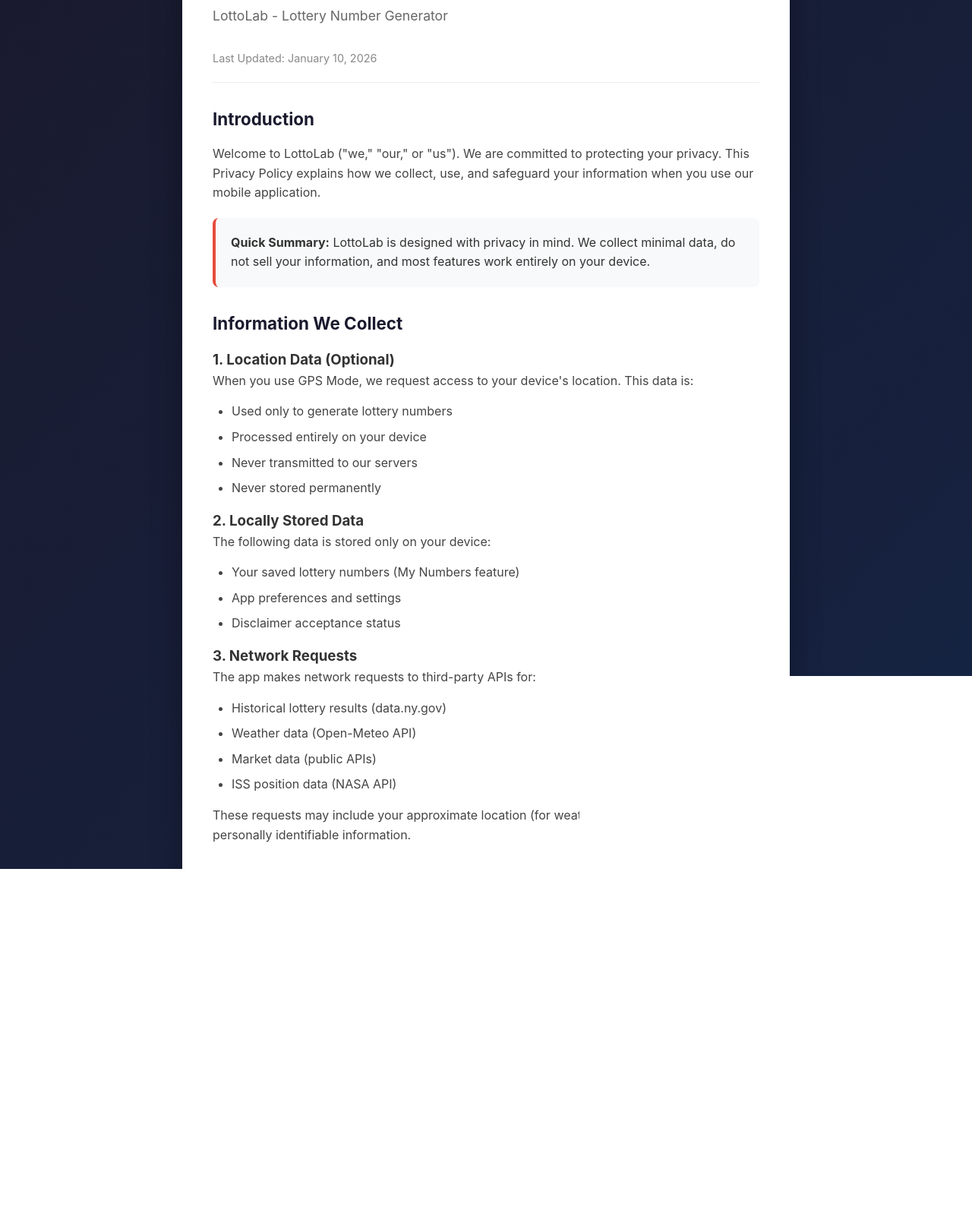
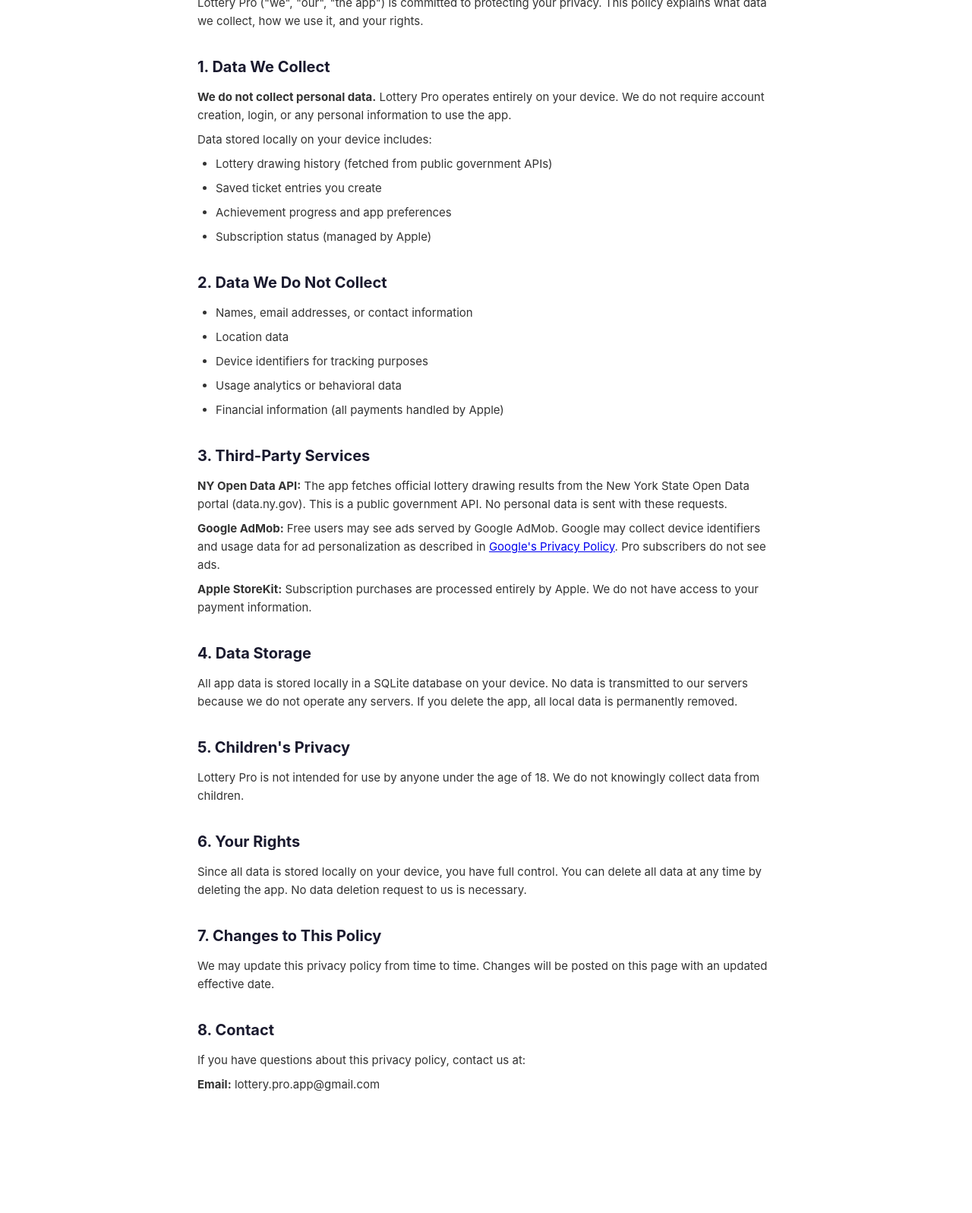
Before and after one commit to burademirung/lotto-website, a plain HTML site: page privacy-policy.html in a window 1280 px wide. Shown: the part 127-1724 px from the top of the page at 76% size. After the commit the page ends 1611 px from the top, so only its background shows below. Drawn offline with Linux system fonts and the light colour scheme.

Commit message:
Update privacy policy for Lottery Pro app

```diff
--- a/privacy-policy.html
+++ b/privacy-policy.html
@@ -3,182 +3,80 @@
 <head>
     <meta charset="UTF-8">
     <meta name="viewport" content="width=device-width, initial-scale=1.0">
-    <title>Privacy Policy - LottoLab</title>
+    <title>Lottery Pro — Privacy Policy</title>
     <style>
-        * {
-            margin: 0;
-            padding: 0;
-            box-sizing: border-box;
-        }
-        body {
-            font-family: -apple-system, BlinkMacSystemFont, 'Segoe UI', Roboto, Oxygen, Ubuntu, sans-serif;
-            line-height: 1.6;
-            color: #333;
-            background: linear-gradient(135deg, #1a1a2e 0%, #16213e 50%, #0f3460 100%);
-            min-height: 100vh;
-            padding: 20px;
-        }
-        .container {
-            max-width: 800px;
-            margin: 0 auto;
-            background: #fff;
-            border-radius: 16px;
-            padding: 40px;
-            box-shadow: 0 10px 40px rgba(0, 0, 0, 0.3);
-        }
-        h1 {
-            color: #E74C3C;
-            margin-bottom: 10px;
-            font-size: 2.5em;
-        }
-        .app-name {
-            color: #666;
-            font-size: 1.1em;
-            margin-bottom: 30px;
-        }
-        .last-updated {
-            color: #888;
-            font-size: 0.9em;
-            margin-bottom: 30px;
-            padding-bottom: 20px;
-            border-bottom: 1px solid #eee;
-        }
-        h2 {
-            color: #1a1a2e;
-            margin-top: 30px;
-            margin-bottom: 15px;
-            font-size: 1.4em;
-        }
-        p {
-            margin-bottom: 15px;
-            color: #444;
-        }
-        ul {
-            margin: 15px 0;
-            padding-left: 25px;
-        }
-        li {
-            margin-bottom: 8px;
-            color: #444;
-        }
-        .highlight {
-            background: #f8f9fa;
-            padding: 20px;
-            border-radius: 8px;
-            margin: 20px 0;
-            border-left: 4px solid #E74C3C;
-        }
-        .contact {
-            background: #1a1a2e;
-            color: #fff;
-            padding: 20px;
-            border-radius: 8px;
-            margin-top: 30px;
-        }
-        .contact h2 {
-            color: #fff;
-            margin-top: 0;
-        }
-        .contact a {
-            color: #E74C3C;
-        }
-        footer {
-            text-align: center;
-            margin-top: 30px;
-            padding-top: 20px;
-            border-top: 1px solid #eee;
-            color: #888;
-            font-size: 0.9em;
-        }
+        * { margin: 0; padding: 0; box-sizing: border-box; }
+        body { font-family: -apple-system, BlinkMacSystemFont, 'Segoe UI', Roboto, sans-serif; line-height: 1.6; color: #333; max-width: 800px; margin: 0 auto; padding: 20px; }
+        h1 { font-size: 28px; margin-bottom: 8px; }
+        h2 { font-size: 20px; margin-top: 32px; margin-bottom: 12px; color: #1a1a2e; }
+        p, li { margin-bottom: 8px; font-size: 15px; }
+        ul { padding-left: 24px; }
+        .date { color: #666; font-size: 14px; margin-bottom: 24px; }
+        .section { margin-bottom: 24px; }
     </style>
 </head>
 <body>
-    <div class="container">
-        <h1>Privacy Policy</h1>
-        <p class="app-name">LottoLab - Lottery Number Generator</p>
-        <p class="last-updated">Last Updated: January 10, 2026</p>
+    <h1>Privacy Policy</h1>
+    <p class="date">Effective Date: February 1, 2026</p>
 
-        <h2>Introduction</h2>
-        <p>Welcome to LottoLab ("we," "our," or "us"). We are committed to protecting your privacy. This Privacy Policy explains how we collect, use, and safeguard your information when you use our mobile application.</p>
+    <div class="section">
+        <p>Lottery Pro ("we", "our", "the app") is committed to protecting your privacy. This policy explains what data we collect, how we use it, and your rights.</p>
+    </div>
 
-        <div class="highlight">
-            <strong>Quick Summary:</strong> LottoLab is designed with privacy in mind. We collect minimal data, do not sell your information, and most features work entirely on your device.
-        </div>
+    <div class="section">
+        <h2>1. Data We Collect</h2>
+        <p><strong>We do not collect personal data.</strong> Lottery Pro operates entirely on your device. We do not require account creation, login, or any personal information to use the app.</p>
+        <p>Data stored locally on your device includes:</p>
+        <ul>
+            <li>Lottery drawing history (fetched from public government APIs)</li>
+            <li>Saved ticket entries you create</li>
+            <li>Achievement progress and app preferences</li>
+            <li>Subscription status (managed by Apple)</li>
+        </ul>
+    </div>
 
-        <h2>Information We Collect</h2>
+    <div class="section">
+        <h2>2. Data We Do Not Collect</h2>
+        <ul>
+            <li>Names, email addresses, or contact information</li>
+            <li>Location data</li>
+            <li>Device identifiers for tracking purposes</li>
+            <li>Usage analytics or behavioral data</li>
+            <li>Financial information (all payments handled by Apple)</li>
+        </ul>
+    </div>
 
-        <h3>1. Location Data (Optional)</h3>
-        <p>When you use GPS Mode, we request access to your device's location. This data is:</p>
-        <ul>
-            <li>Used only to generate lottery numbers</li>
-            <li>Processed entirely on your device</li>
-            <li>Never transmitted to our servers</li>
-            <li>Never stored permanently</li>
-        </ul>
+    <div class="section">
+        <h2>3. Third-Party Services</h2>
+        <p><strong>NY Open Data API:</strong> The app fetches official lottery drawing results from the New York State Open Data portal (data.ny.gov). This is a public government API. No personal data is sent with these requests.</p>
+        <p><strong>Google AdMob:</strong> Free users may see ads served by Google AdMob. Google may collect device identifiers and usage data for ad personalization as described in <a href="https://policies.google.com/privacy">Google's Privacy Policy</a>. Pro subscribers do not see ads.</p>
+        <p><strong>Apple StoreKit:</strong> Subscription purchases are processed entirely by Apple. We do not have access to your payment information.</p>
+    </div>
 
-        <h3>2. Locally Stored Data</h3>
-        <p>The following data is stored only on your device:</p>
-        <ul>
-            <li>Your saved lottery numbers (My Numbers feature)</li>
-            <li>App preferences and settings</li>
-            <li>Disclaimer acceptance status</li>
-        </ul>
+    <div class="section">
+        <h2>4. Data Storage</h2>
+        <p>All app data is stored locally in a SQLite database on your device. No data is transmitted to our servers because we do not operate any servers. If you delete the app, all local data is permanently removed.</p>
+    </div>
 
-        <h3>3. Network Requests</h3>
-        <p>The app makes network requests to third-party APIs for:</p>
-        <ul>
-            <li>Historical lottery results (data.ny.gov)</li>
-            <li>Weather data (Open-Meteo API)</li>
-            <li>Market data (public APIs)</li>
-            <li>ISS position data (NASA API)</li>
-        </ul>
-        <p>These requests may include your approximate location (for weather) but do not include any personally identifiable information.</p>
+    <div class="section">
+        <h2>5. Children's Privacy</h2>
+        <p>Lottery Pro is not intended for use by anyone under the age of 18. We do not knowingly collect data from children.</p>
+    </div>
 
-        <h2>Information We Do NOT Collect</h2>
-        <ul>
-            <li>Personal identification information (name, email, phone)</li>
-            <li>Financial information</li>
-            <li>Device identifiers for tracking</li>
-            <li>Usage analytics or behavioral data</li>
-            <li>Advertising identifiers</li>
-        </ul>
+    <div class="section">
+        <h2>6. Your Rights</h2>
+        <p>Since all data is stored locally on your device, you have full control. You can delete all data at any time by deleting the app. No data deletion request to us is necessary.</p>
+    </div>
 
-        <h2>Data Storage and Security</h2>
-        <p>All user data is stored locally on your device using secure storage mechanisms provided by the operating system. We do not operate servers that store user data.</p>
+    <div class="section">
+        <h2>7. Changes to This Policy</h2>
+        <p>We may update this privacy policy from time to time. Changes will be posted on this page with an updated effective date.</p>
+    </div>
 
-        <h2>Third-Party Services</h2>
-        <p>We use the following third-party services:</p>
-        <ul>
-            <li><strong>data.ny.gov</strong> - For historical lottery results</li>
-            <li><strong>Open-Meteo</strong> - For weather data</li>
-            <li><strong>Public APIs</strong> - For market and celestial data</li>
-        </ul>
-        <p>Please refer to these services' privacy policies for information about how they handle data.</p>
-
-        <h2>Children's Privacy</h2>
-        <p>LottoLab is intended for users who are 18 years of age or older (or the legal gambling age in their jurisdiction). We do not knowingly collect information from children under 18.</p>
-
-        <h2>Your Rights</h2>
-        <p>You have the right to:</p>
-        <ul>
-            <li>Delete all locally stored data by uninstalling the app</li>
-            <li>Deny location permissions</li>
-            <li>Use the app offline (with limited features)</li>
-        </ul>
-
-        <h2>Changes to This Policy</h2>
-        <p>We may update this Privacy Policy from time to time. We will notify you of any changes by updating the "Last Updated" date at the top of this policy.</p>
-
-        <div class="contact">
-            <h2>Contact Us</h2>
-            <p>If you have any questions about this Privacy Policy, please contact us at:</p>
-            <p><a href="mailto:burademirung@gmail.com">burademirung@gmail.com</a></p>
-        </div>
-
-        <footer>
-            <p>&copy; 2026 LottoLab. All rights reserved.</p>
-            <p>This app is for entertainment purposes only.</p>
-        </footer>
+    <div class="section">
+        <h2>8. Contact</h2>
+        <p>If you have questions about this privacy policy, contact us at:</p>
+        <p><strong>Email:</strong> lottery.pro.app@gmail.com</p>
     </div>
 </body>
 </html>
```
